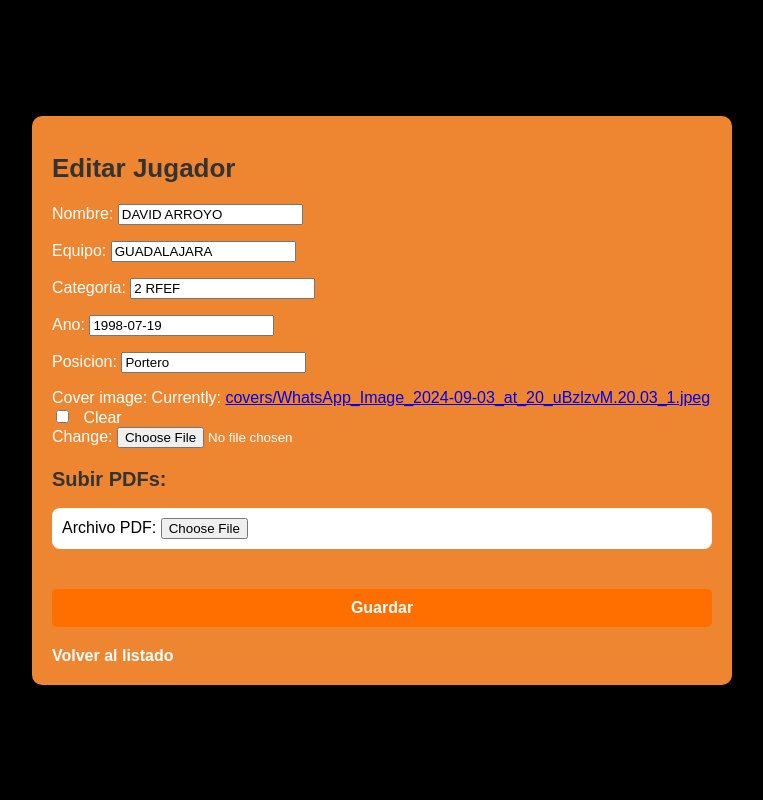
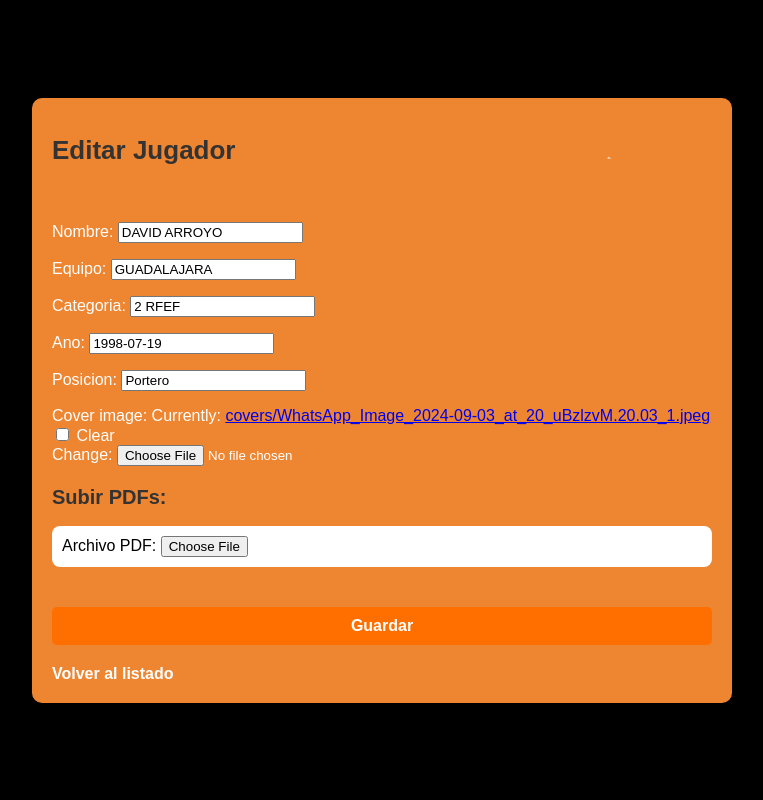
Before and after one commit to cocoperra/miapp, a Django app: page /player/7/edit/ in a window 1280 px wide. Shown: the whole page, without its empty margins (258-1021 px from the left). Run offline with Django 5.2, Linux system fonts and the light colour scheme; a user stored in the database is signed in; data comes from the database, SQL or seed files in the repository; both versions use the stored data as it was after the commit.

Commit message:
Mas logos

```diff
--- a/myproject/myapp/templates/player_form.html
+++ b/myproject/myapp/templates/player_form.html
@@ -1,18 +1,20 @@
 <!DOCTYPE html>
-<html>
+<html lang="es">
 <head>
+    <meta charset="UTF-8">
+    <meta name="viewport" content="width=device-width, initial-scale=1.0">
     <title>Formulario Jugador</title>
     {% load static %}
     <link rel="stylesheet" href="{% static 'css/form_styles.css' %}">
-
 </head>
 <body>
-    <!-- Contenedor del logo en la parte superior derecha -->
-
-
     <div class="container">
-
-        <h1>{{ form.instance.pk|yesno:"Editar Jugador,Crear Jugador" }}</h1>
+        <div class="header">
+            <div class="logo-container">
+                <img src="{% static 'images/logoc.png' %}" alt="Logo" class="logo">
+            </div>
+            <h1>{{ form.instance.pk|yesno:"Editar Jugador,Crear Jugador" }}</h1>
+        </div>
 
         <form method="POST" enctype="multipart/form-data">
             {% csrf_token %}
--- a/myproject/myapp/templates/player_list.html
+++ b/myproject/myapp/templates/player_list.html
@@ -38,7 +38,7 @@
                     <td>{{ player.ano }}</td>
                     <td>{{ player.posicion }}</td>
                     <td>
-                        <a href="{% url 'player_update' player.pk %}">Editar</a> |
+
                         <a href="{% url 'player_delete' player.pk %}">Borrar</a>
                     </td>
                 </tr>
--- a/myproject/static/css/form_styles.css
+++ b/myproject/static/css/form_styles.css
@@ -9,20 +9,8 @@ body {
     justify-content: center;
     align-items: center;
     height: 100vh;
-    position: relative; /* Necesario para posicionar el logo correctamente */
 }
 
-
-
-/* Estilo del logo */
-.logo {
-    max-width: 10px; /* Imagen más pequeña */
-    max-height: 10px; /* Limita la altura */
-    border-radius: 8px;
-    margin-right: 20px;
-}
-
-/* Estilos del contenedor del formulario */
 .container {
     background-color: #ee8530; /* Naranja más suave */
     padding: 20px;
@@ -32,6 +20,23 @@ body {
     max-width: 700px;
     box-sizing: border-box;
     margin: 20px;
+    position: relative; /* Necesario para el posicionamiento del logo dentro de este contenedor */
+}
+
+.header {
+    position: relative;
+    padding-bottom: 20px; /* Espacio para el contenido del header */
+}
+
+.logo-container {
+    position: absolute;
+    top: 10px;
+    right: 100px;
+}
+
+.logo {
+    width: 5px; /* Ajusta el tamaño del logo aquí */
+    height: auto; /* Mantiene la proporción del logo */
 }
 
 h1 {
@@ -44,35 +49,6 @@ h2 {
     margin-top: 20px;
     font-size: 20px;
     color: #333333; /* Texto oscuro para subtítulos */
-}
-
-.cover-image-section {
-    margin-bottom: 20px;
-    padding: 10px;
-    background-color: #ffffff;
-    border-radius: 8px;
-    display: flex;
-    align-items: center;
-}
-
-.cover-image {
-    max-width: 100px; /* Imagen más pequeña */
-    max-height: 100px; /* Limita la altura */
-    border-radius: 8px;
-    margin-right: 20px;
-}
-
-.cover-image-actions {
-    margin-top: 10px;
-}
-
-.cover-image-actions label {
-    display: block;
-    margin-bottom: 5px;
-}
-
-input[type="checkbox"] {
-    margin-right: 10px;
 }
 
 .pdf-form {
```
Also changed, not shown: myproject/db.sqlite3, myproject/media/covers/bbsote.jpg (added), myproject/static/images/logoc.png (added).
